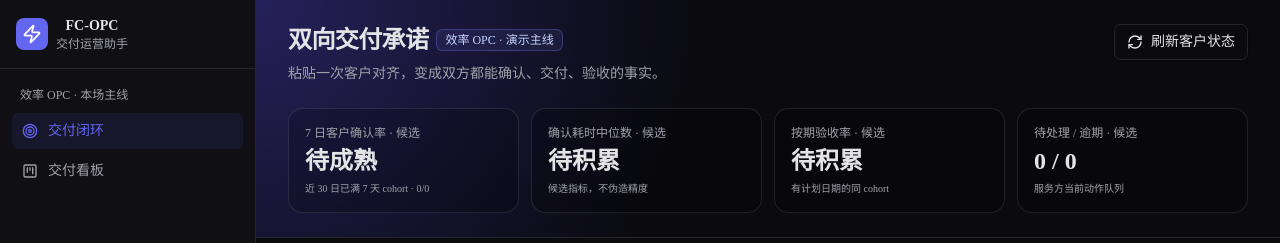
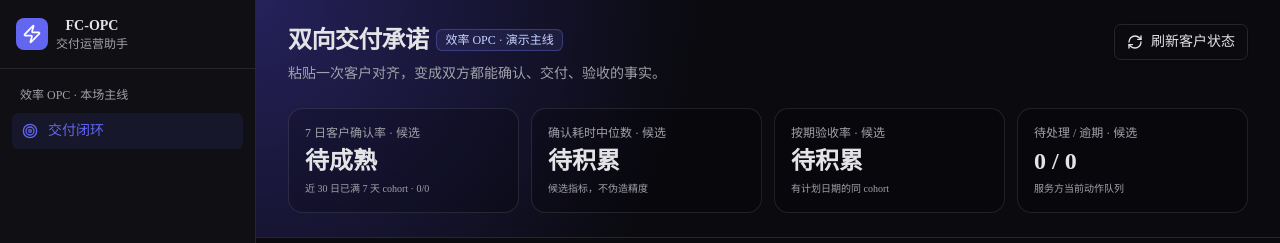
Before and after one commit to yishu-ziyu/zhiji, a Next.js app: page /track/efficiency in a window 1280 px wide. Shown: the top 243 px of the page. Built offline with nearby package versions, Linux system fonts and the light colour scheme.

Commit message:
fix: remove dead delivery navigation item

```diff
--- a/shared/components/layout/Sidebar.tsx
+++ b/shared/components/layout/Sidebar.tsx
@@ -1,7 +1,7 @@
 "use client";
 
 import { useRouter } from "next/navigation";
-import { Zap, KanbanSquare, Target } from "lucide-react";
+import { Zap, Target } from "lucide-react";
 import type { EfficiencyMode } from "@/shared/types/common";
 import { cn } from "@/lib/utils";
 
@@ -11,7 +11,6 @@ interface SidebarProps {
 
 const efficiencyItems = [
   { id: "capture" as const, label: "交付闭环", icon: Target },
-  { id: "board" as const, label: "交付看板", icon: KanbanSquare },
 ];
 
 export function Sidebar({ efficiencyMode = "capture" }: SidebarProps) {
```
